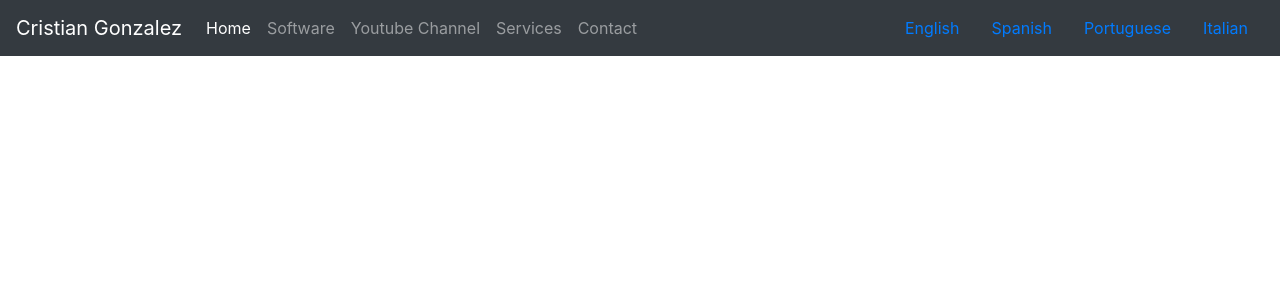
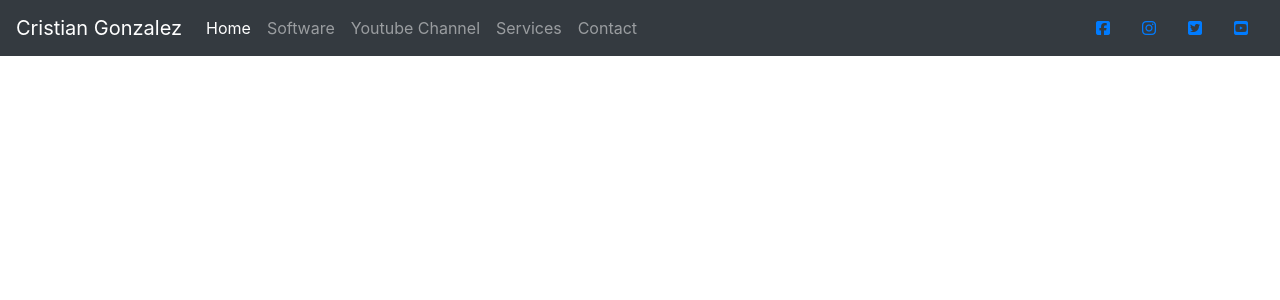
Before and after one commit to crisgonzalez94/cristiangonzalez.site, a PHP site: page / in a window 1280 px wide. Shown: the top 300 px of the page. Run offline with PHP 8.4, Linux system fonts and the light colour scheme; some libraries are stand-ins or nearby versions.

Commit message:
added header and fontawsome

```diff
--- /dev/null
+++ b/includes/header.php
@@ -0,0 +1,71 @@
+<!DOCTYPE html>
+<html lang="en" dir="ltr">
+  <head>
+    <!--metadates-->
+    <meta charset="utf-8">
+    <meta name="viewport" content="width=device-width, initial-scale=1.0">
+    <meta name="description" content="Software Development">
+    <meta name="keywords" content="Programing ,  Freelance , Tutorials , Fiverr , Argentina , Uruguay">
+    <meta name="author" content="Cristian Gonzalez">
+
+    <!--Normalize-->
+    <link rel="stylesheet" href="https://necolas.github.io/normalize.css/8.0.1/normalize.css">
+    <!--Bootstrap-->
+    <link rel="stylesheet" href="https://stackpath.bootstrapcdn.com/bootstrap/4.5.0/css/bootstrap.min.css" integrity="sha384-9aIt2nRpC12Uk9gS9baDl411NQApFmC26EwAOH8WgZl5MYYxFfc+NcPb1dKGj7Sk" crossorigin="anonymous">
+
+    <!--Fontawesome-->
+    <script src="https://kit.fontawesome.com/98373b9dc2.js" crossorigin="anonymous"></script>
+
+    <title>Cristian Gonzalez</title>
+
+  </head>
+  <body>
+
+    <header>
+
+      <nav class="navbar navbar-expand-lg navbar-dark bg-dark">
+        <a class="navbar-brand" href="#">Cristian Gonzalez</a>
+        <button class="navbar-toggler" type="button" data-toggle="collapse" data-target="#navbarSupportedContent" aria-controls="navbarSupportedContent" aria-expanded="false" aria-label="Toggle navigation">
+          <span class="navbar-toggler-icon"></span>
+        </button>
+
+        <div class="collapse navbar-collapse" id="navbarSupportedContent">
+          <ul class="navbar-nav mr-auto">
+            <li class="nav-item active">
+              <a class="nav-link" href="#">Home <span class="sr-only">(current)</span></a>
+            </li>
+            <li class="nav-item">
+              <a class="nav-link" href="#">Software</a>
+            </li>
+            <li class="nav-item">
+              <a class="nav-link" href="#">Youtube Channel</a>
+            </li>
+            <li class="nav-item">
+              <a class="nav-link" href="#">Services</a>
+            </li>
+            <li class="nav-item">
+              <a class="nav-link" href="#">Contact</a>
+            </li>
+
+          </ul>
+
+          <!--social networks-->
+          <div class="form-inline my-2 my-lg-0">
+            <a class="nav-link" target="_blank" href="https://www.facebook.com/cristiannazarenogonzalez94">
+              <i class="fab fa-facebook-square"></i>
+            </a>
+            <a class="nav-link" target="_blank" href="https://www.instagram.com/developeronfreetimes/">
+              <i class="fab fa-instagram"></i>
+            </a>
+            <a class="nav-link" target="_blank" href="https://twitter.com/crisgonzalez94">
+              <i class="fab fa-twitter-square"></i>
+            </a>
+            <a class="nav-link" target="_blank"  href="https://www.youtube.com/channel/UCTfVTTAkvF7KF4CF7U64ORQ?view_as=subscriber">
+              <i class="fab fa-youtube-square"></i>
+            </a>
+          </div>
+
+        </div>
+      </nav>
+
+    </header>
--- a/index.php
+++ b/index.php
@@ -1,58 +1,8 @@
+<?php
+  require 'includes/header.php';
+?>
 
 
-<!DOCTYPE html>
-<html lang="en" dir="ltr">
-  <head>
-    <!--metadates-->
-    <meta charset="utf-8">
-    <meta name="viewport" content="width=device-width, initial-scale=1.0">
-    <meta name="description" content="Software Development">
-    <meta name="keywords" content="Programing ,  Freelance , Tutorials , Fiverr , Argentina , Uruguay">
-    <meta name="author" content="Cristian Gonzalez">
-
-    <!--Normalize-->
-    <link rel="stylesheet" href="https://necolas.github.io/normalize.css/8.0.1/normalize.css">
-    <!--Bootstrap-->
-    <link rel="stylesheet" href="https://stackpath.bootstrapcdn.com/bootstrap/4.5.0/css/bootstrap.min.css" integrity="sha384-9aIt2nRpC12Uk9gS9baDl411NQApFmC26EwAOH8WgZl5MYYxFfc+NcPb1dKGj7Sk" crossorigin="anonymous">
-
-
-    <title>Cristian Gonzalez</title>
-
-  </head>
-  <body>
-    <nav class="navbar navbar-expand-lg navbar-dark bg-dark">
-      <a class="navbar-brand" href="#">Cristian Gonzalez</a>
-      <button class="navbar-toggler" type="button" data-toggle="collapse" data-target="#navbarSupportedContent" aria-controls="navbarSupportedContent" aria-expanded="false" aria-label="Toggle navigation">
-        <span class="navbar-toggler-icon"></span>
-      </button>
-
-      <div class="collapse navbar-collapse" id="navbarSupportedContent">
-        <ul class="navbar-nav mr-auto">
-          <li class="nav-item active">
-            <a class="nav-link" href="#">Home <span class="sr-only">(current)</span></a>
-          </li>
-          <li class="nav-item">
-            <a class="nav-link" href="#">Software</a>
-          </li>
-          <li class="nav-item">
-            <a class="nav-link" href="#">Youtube Channel</a>
-          </li>
-          <li class="nav-item">
-            <a class="nav-link" href="#">Services</a>
-          </li>
-          <li class="nav-item">
-            <a class="nav-link" href="#">Contact</a>
-          </li>
-
-        </ul>
-        <form class="form-inline my-2 my-lg-0">
-          <a class="nav-link" href="#">English</a>
-          <a class="nav-link" href="#">Spanish</a>
-          <a class="nav-link" href="#">Portuguese</a>
-          <a class="nav-link" href="#">Italian</a>
-        </form>
-      </div>
-    </nav>
 
 
     <!--jquery-->
```
